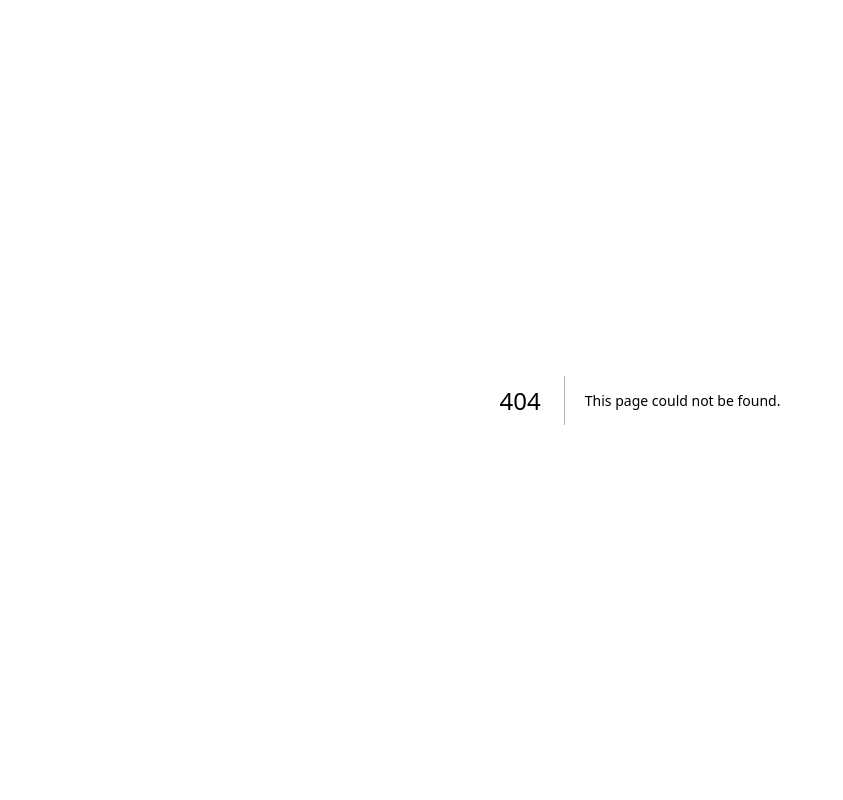
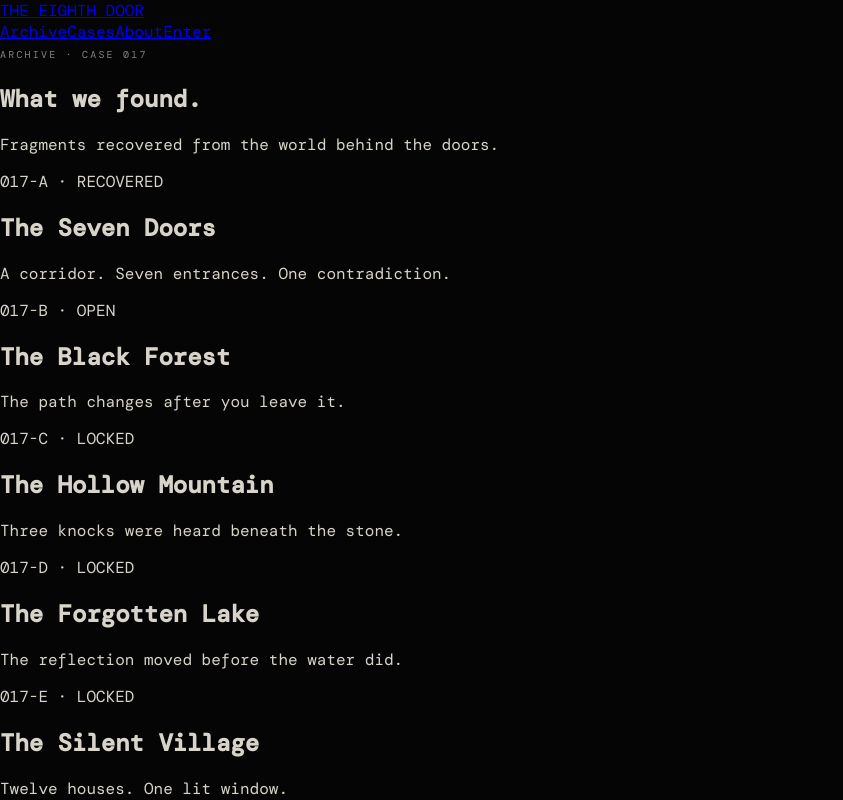
Before and after one commit to Shivamgarg581/the-eighth-door, a Next.js app: page /archive in a window 1280 px wide. Before the commit this address had no page. Shown: the top 800 px of the page, without its empty margins (0-843 px from the left). Built offline with nearby package versions, Linux system fonts and the light colour scheme; a web font is replaced by a local one.

Commit message:
feat: add app/archive/page.tsx

```diff
--- /dev/null
+++ b/app/archive/page.tsx
@@ -0,0 +1,41 @@
+import Link from "next/link";
+
+const files = [
+  { id: "017-A", title: "The Seven Doors", status: "RECOVERED", text: "A corridor. Seven entrances. One contradiction." },
+  { id: "017-B", title: "The Black Forest", status: "OPEN", text: "The path changes after you leave it." },
+  { id: "017-C", title: "The Hollow Mountain", status: "LOCKED", text: "Three knocks were heard beneath the stone." },
+  { id: "017-D", title: "The Forgotten Lake", status: "LOCKED", text: "The reflection moved before the water did." },
+  { id: "017-E", title: "The Silent Village", status: "LOCKED", text: "Twelve houses. One lit window." },
+  { id: "017-F", title: "The Observatory", status: "LOCKED", text: "The telescope was not pointed at the sky." },
+];
+
+export default function ArchivePage() {
+  return (
+    <main className="public-shell">
+      <nav className="public-nav">
+        <Link href="/" className="brand">THE EIGHTH DOOR</Link>
+        <div>
+          <Link href="/archive">Archive</Link>
+          <Link href="/cases">Cases</Link>
+          <Link href="/about">About</Link>
+          <Link href="/">Enter</Link>
+        </div>
+      </nav>
+      <section className="public-hero compact">
+        <span className="micro-line">ARCHIVE · CASE 017</span>
+        <h1>What we found.</h1>
+        <p>Fragments recovered from the world behind the doors.</p>
+      </section>
+      <section className="archive-grid">
+        {files.map((item) => (
+          <article key={item.id} className="archive-card">
+            <span>{item.id} · {item.status}</span>
+            <h2>{item.title}</h2>
+            <p>{item.text}</p>
+          </article>
+        ))}
+      </section>
+      <footer className="public-footer">Some records only appear after they are discovered.</footer>
+    </main>
+  );
+}
```
